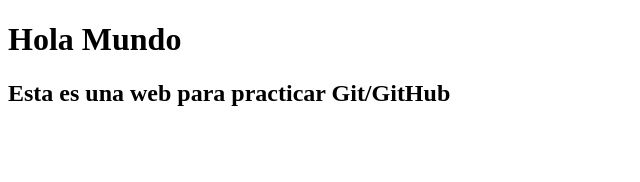
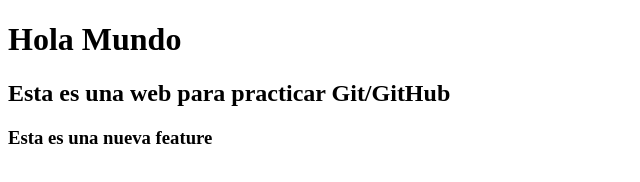
Before and after one commit to joserossi/git_practice, a plain HTML site: page index.html in a window 1280 px wide. Shown: the whole page, without its empty margins (0-640 px from the left). Drawn offline with Linux system fonts and the light colour scheme.

Commit message:
agregue nueva feature

```diff
--- a/index.html
+++ b/index.html
@@ -9,5 +9,6 @@
   <body>
     <h1>Hola Mundo</h1>
     <h2>Esta es una web para practicar Git/GitHub</h2>
+    <h3>Esta es una nueva feature</h3>
   </body>
 </html>
```
